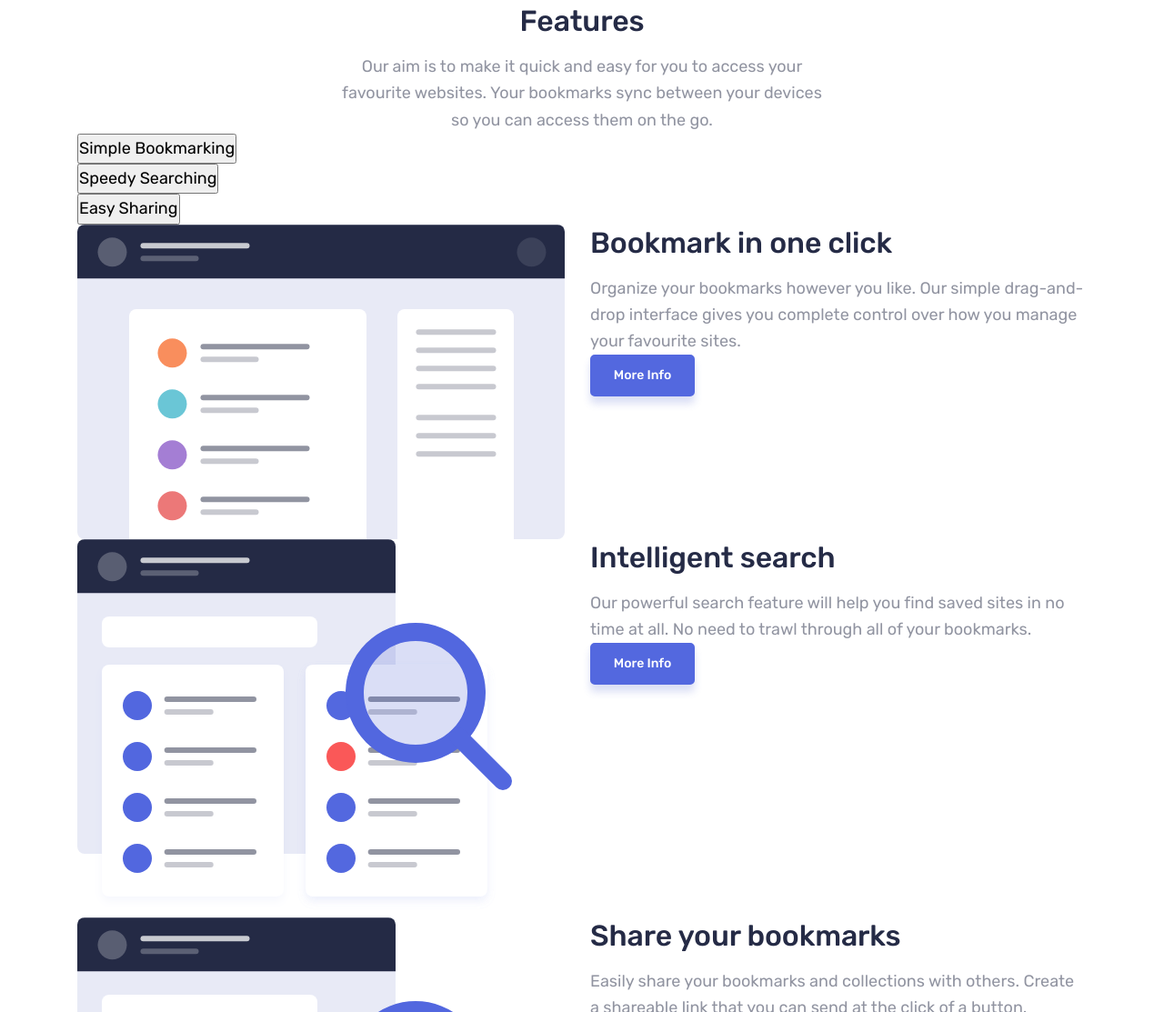
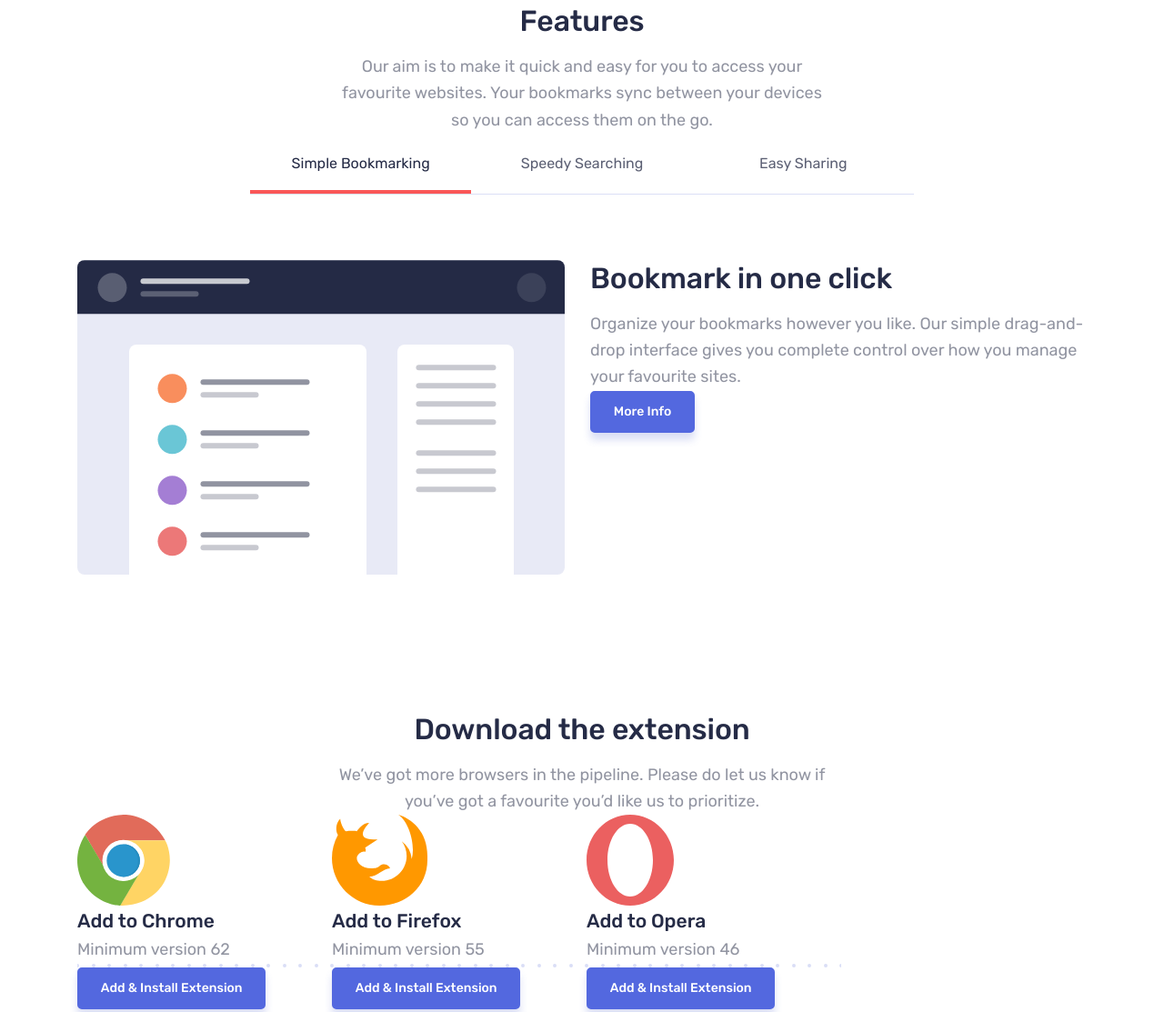
Before and after one commit to karolbanat/bookmark-landing-page, a website: page index.html in a window 1280 px wide. Shown: the part 766-1879 px from the top of the page at 91% size. Drawn offline with Linux system fonts and the light colour scheme.

Commit message:
Features tabs controls styling

```diff
--- a/index.html
+++ b/index.html
@@ -85,7 +85,7 @@
       <div class="container">
         <!-- Features tabs body start -->
         <div class="features-tabs">
-          <ul class="features-tabs__controls">
+          <ul class="features-tabs__controls-list">
             <li>
               <button aria-controls="simple-bookmarking-tab" aria-expanded="true" data-underline-origin="left"
                       class="features-tabs__tab-button">Simple Bookmarking</button>
@@ -100,7 +100,7 @@
             </li>
           </ul>
           <!-- Simple bookmarking tab start -->
-          <div id="simple-bookmarking-tab" class="features-tab | even-columns">
+          <div id="simple-bookmarking-tab" class="features-tab active | even-columns">
             <div class="feature-tab__image-container">
               <img src="./dist/images/illustration-features-tab-1.svg" alt="">
             </div>
@@ -113,7 +113,7 @@
           </div>
           <!-- Simple bookmarking tab end -->
           <!-- Speedy searching tab start -->
-          <div id="speedy-searching-tab" class="features-tab active | even-columns">
+          <div id="speedy-searching-tab" class="features-tab | even-columns">
             <div class="feature-tab__image-container">
               <img src="./dist/images/illustration-features-tab-2.svg" alt="">
             </div>
--- /dev/null
+++ b/src/sass/components/_features-tab.scss
@@ -0,0 +1,7 @@
+@use '../abstracts/mixins' as mxn;
+
+.features-tab {
+	&:not(.active) {
+		display: none;
+	}
+}
--- /dev/null
+++ b/src/sass/components/_features-tabs.scss
@@ -0,0 +1,92 @@
+@use '../abstracts/mixins' as mxn;
+
+.features-tabs {
+	display: grid;
+	gap: var(--spacer-rem-900);
+
+	&__controls-list {
+		--max-width: 73rem;
+		display: grid;
+		margin-inline: auto;
+		width: 100%;
+		max-inline-size: var(--max-width);
+		@include mxn.mq(medium) {
+			grid-auto-flow: column;
+			grid-auto-columns: 1fr;
+		}
+
+		/* border bottom for each element */
+		& li {
+			border-block-end: 1px solid var(--clr-primary-320);
+			/* for first element border on top for smaller screens */
+			&:first-child {
+				border-block-start: 1px solid var(--clr-primary-320);
+				@include mxn.mq(medium) {
+					border-block-start: none;
+				}
+			}
+		}
+	}
+
+	&__tab-button {
+		--underline-width: 14.3rem;
+		--underline-height: 0.4rem;
+		--text-clr: var(--clr-neutral-775);
+		position: relative;
+		padding: var(--spacer-em-400);
+		width: 100%;
+		font-size: var(--fz-500);
+		color: var(--text-clr);
+		border: none;
+		background: none;
+		cursor: pointer;
+		transition: color 0.4s ease;
+		@include mxn.mq(medium) {
+			--underline-width: 100%;
+
+			/* change side from which the underline will scale up */
+			&[data-underline-origin='left'] {
+				&::after {
+					transform-origin: left;
+				}
+			}
+
+			&[data-underline-origin='right'] {
+				&::after {
+					transform-origin: right;
+				}
+			}
+		}
+
+		&:hover,
+		&:focus {
+			color: var(--clr-accent-400);
+		}
+
+		/* active button underline */
+		&::after {
+			content: '';
+			/* position */
+			position: absolute;
+			bottom: 0;
+			left: calc(50% - var(--underline-width) / 2);
+			/* sizing */
+			width: var(--underline-width);
+			height: var(--underline-height);
+			/* appearance */
+			background-color: var(--clr-accent-400);
+			scale: 0 1;
+			transform-origin: center;
+			transition: scale 0.4s ease;
+		}
+
+		/* when button expanded change color and show undeline */
+		&[aria-expanded='true'] {
+			--text-clr: var(--clr-neutral-700);
+
+			&::after {
+				scale: 1 1;
+			}
+		}
+	} // tab button styles end
+}
--- a/src/sass/components/_index.scss
+++ b/src/sass/components/_index.scss
@@ -3,3 +3,5 @@
 @forward './text';
 @forward './primary-header';
 @forward './primary-navigation';
+@forward './features-tabs';
+@forward './features-tab';
```
Also changed, not shown: dist/css/main.min.css.
